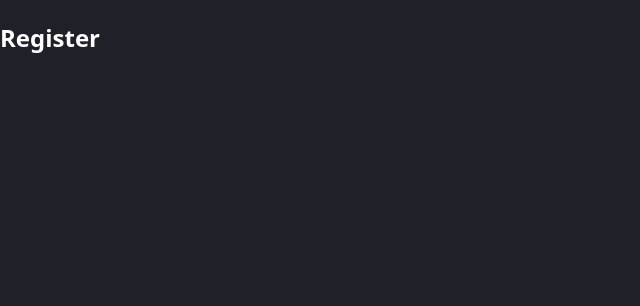
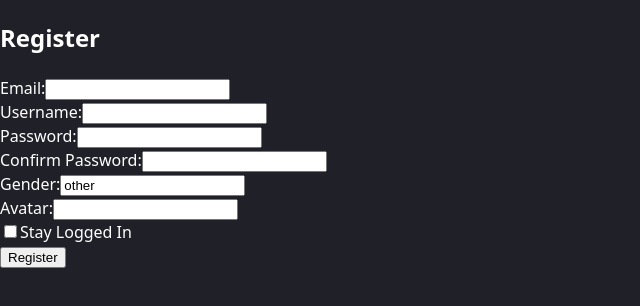
Before and after one commit to Paulius19Ka/Baigiamasis_Projektas, a React (Vite) app in the folder client/: page /register in a window 1280 px wide. Shown: the top 306 px of the page, without its empty margins (0-640 px from the left). Built offline with nearby package versions, Linux system fonts and the light colour scheme.

Commit message:
started creating the registration page

```diff
--- a/client/src/components/pages/Login.tsx
+++ b/client/src/components/pages/Login.tsx
@@ -81,7 +81,6 @@ const Login = () => {
             <label htmlFor='stayLoggedIn'>Stay Logged In</label>
           </div>
         </div>
-        {/* checkbox to stay logged in here */}
         <input type="submit" value='Login' />
       </form>
       {
--- a/client/src/components/pages/Register.tsx
+++ b/client/src/components/pages/Register.tsx
@@ -1,7 +1,138 @@
+import { useFormik } from 'formik';
+import * as Yup from 'yup';
+import { useContext, useState } from 'react';
+import { useNavigate } from 'react-router';
+
+import { User, UsersContextTypes } from '../../types';
+import InputField from '../UI/molecules/InputField';
+import UsersContext from '../contexts/UsersContext';
+
+
 const Register = () => {
+
+  const navigate = useNavigate();
+  // const {  } = useContext(UsersContext) as UsersContextTypes;
+  const [registerMessage, setRegisterMessage] = useState('');
+  const [stayLoggedIn, setStayLoggedIn] = useState(false);
+
+  const initValues: Omit<User, '_id'> & { passwordConfirm: string }= {
+    email: '',
+    username: '',
+    password: '',
+    passwordConfirm: '',
+    gender: 'other',
+    avatar: '',
+    role: 'user'
+  };
+
+  const formik = useFormik({
+    initialValues: initValues,
+    validationSchema: Yup.object({
+      email: Yup.string()
+        .email('Enter a valid email.')
+        .min(5, 'Email must be longer than 5 symbols.')
+        .max(40, 'Email must be shorter than 40 symbols.')
+        .required('Enter an email.')
+        .trim(),
+      username: Yup.string()
+        .min(5, 'Username must be longer than 5 symbols.')
+        .max(20, 'Username must be shorter than 20 symbols.')
+        .required('Enter a username.')
+        .trim(),
+      password: Yup.string()
+        .matches(/^(?=.*[a-z])(?=.*[A-Z])(?=.*\d)(?=.*[@$!%*?&])[A-Za-z\d@$!%*?&]{8,20}$/, 'Password must have: lower case character, upper case character, number, special symbol, 8-20 symbols long.')
+        .required('Enter a password.')
+        .trim(),
+      passwordConfirm: Yup.string()
+        .oneOf([Yup.ref('password')], 'Passwords must match.')
+        .required('Confirm password.')
+        .trim(),
+      avatar: Yup.string()
+        .url('Enter a valid url.')
+        .matches(/\.(jpg|jpeg|png)$/, 'Enter a valid image url. Format: jpg, jpeg, png.')
+        .trim()
+    }),
+    onSubmit: async (values) => {
+      console.log(values);
+    }
+  });
+
   return (
     <section>
       <h2>Register</h2>
+      <form onSubmit={formik.handleSubmit}>
+        <InputField
+          labelText='Email:'
+          inputType='email'
+          inputName='email' inputId='email'
+          inputValue={formik.values.email}
+          inputOnChange={formik.handleChange}
+          inputOnBlur={formik.handleBlur}
+          errors={formik.errors.email}
+          touched={formik.touched.email}
+        />
+        <InputField
+          labelText='Username:'
+          inputType='text'
+          inputName='username' inputId='username'
+          inputValue={formik.values.username}
+          inputOnChange={formik.handleChange}
+          inputOnBlur={formik.handleBlur}
+          errors={formik.errors.username}
+          touched={formik.touched.username}
+        />
+        <InputField
+          labelText='Password:'
+          inputType='password'
+          inputName='password' inputId='password'
+          inputValue={formik.values.password}
+          inputOnChange={formik.handleChange}
+          inputOnBlur={formik.handleBlur}
+          errors={formik.errors.password}
+          touched={formik.touched.password}
+        />
+        <InputField
+          labelText='Confirm Password:'
+          inputType='password'
+          inputName='passwordConfirm' inputId='passwordConfirm'
+          inputValue={formik.values.passwordConfirm}
+          inputOnChange={formik.handleChange}
+          inputOnBlur={formik.handleBlur}
+          errors={formik.errors.passwordConfirm}
+          touched={formik.touched.passwordConfirm}
+        />
+        <InputField // !!! needs to be radio or select
+          labelText='Gender:'
+          inputType='text'
+          inputName='gender' inputId='gender'
+          inputValue={formik.values.gender}
+          inputOnChange={formik.handleChange}
+          inputOnBlur={formik.handleBlur}
+          errors={formik.errors.gender}
+          touched={formik.touched.gender}
+        />
+        <InputField
+          labelText='Avatar:'
+          inputType='url'
+          inputName='avatar' inputId='avatar'
+          inputValue={formik.values.avatar}
+          inputOnChange={formik.handleChange}
+          inputOnBlur={formik.handleBlur}
+          errors={formik.errors.avatar}
+          touched={formik.touched.avatar}
+        />
+        <div>
+          <div>
+            <input
+              type='checkbox'
+              name='stayLoggedIn' id='stayLoggedIn'
+              onChange={() => {setStayLoggedIn(!stayLoggedIn)}}
+            />
+            <label htmlFor='stayLoggedIn'>Stay Logged In</label>
+          </div>
+        </div>
+        <input type="submit" value='Register' />
+      </form>
     </section>
   );
 }
--- a/client/src/types.ts
+++ b/client/src/types.ts
@@ -22,8 +22,8 @@ export type User = {
   username: string,
   password: string,
   gender: 'male'| 'female' | 'other',
-  role: string,
-  avatar?: string
+  role: 'admin' | 'user',
+  avatar: string
 };
 
 export type InputFieldPropTypes = {
```
